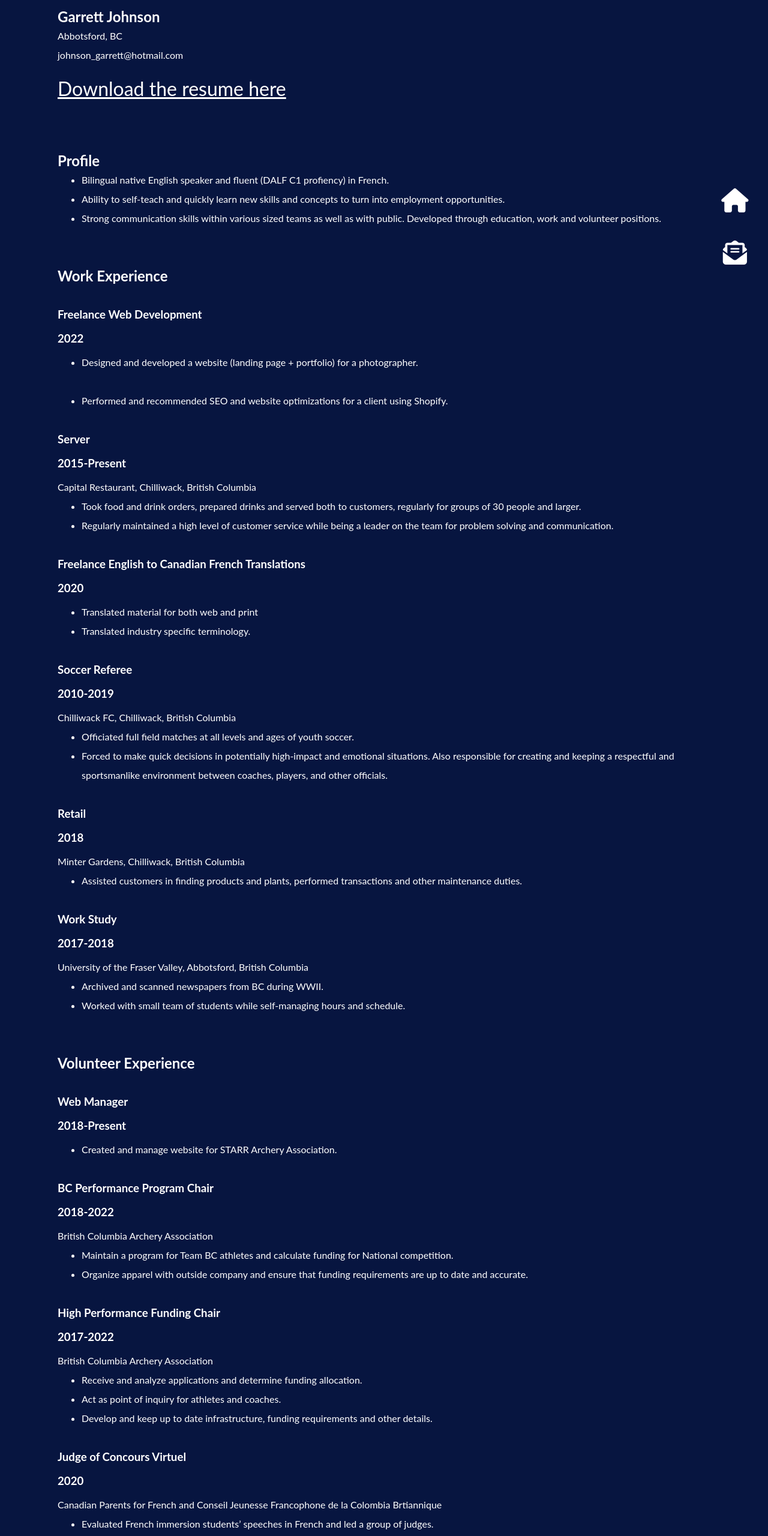
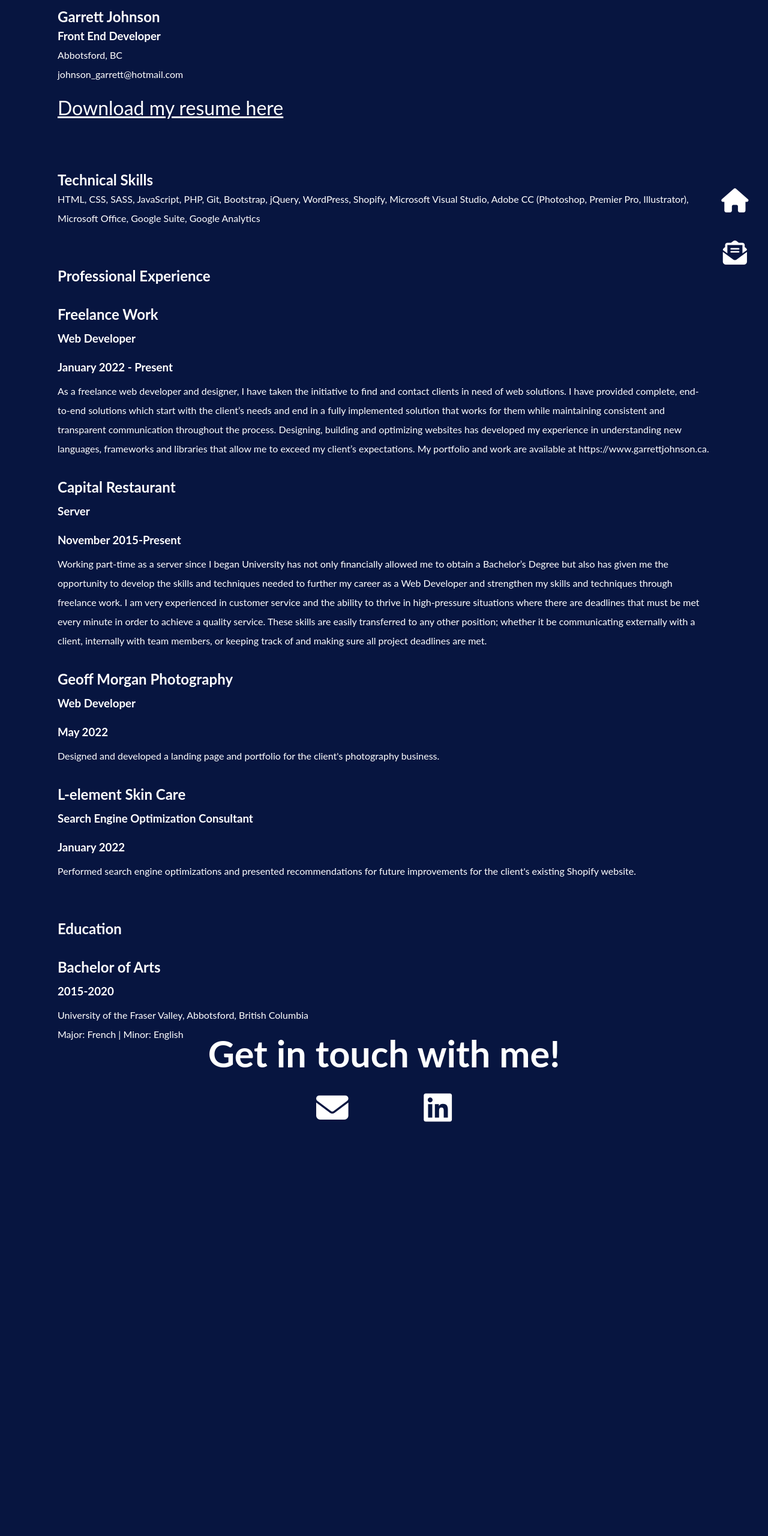
Before and after one commit to Garrett-J/Portfolio, a plain HTML site: page resume.html in a window 1280 px wide. Shown: the part 20-2580 px from the top of the page at 60% size. After the commit the page ends 2054 px from the top, so only its background shows below. Drawn offline with nearby package versions, Linux system fonts and the light colour scheme; a web font is replaced by a local one.

Commit message:
Added Capital Restaurant redesign and new resume

```diff
--- a/resume.html
+++ b/resume.html
@@ -24,272 +24,70 @@
 <div class="contact">
 
 <h2>Garrett Johnson</h2>
+<h3>Front End Developer</h3>
 <p>Abbotsford, BC</p>
 <p>johnson_garrett@hotmail.com</p>
 
 </div>
 
 
-    <a class="resumedownload" href="/ResumeGarrettJohnson.pdf" download="ResumeGarrettJohnson">Download the resume here</a>
+    <a class="resumedownload" href="/GarrettJohnsonResume.pdf" download="ResumeGarrettJohnson">Download my resume here</a>
+
+    <section class="skills">
+        <h2 class="sectiontitle">Technical Skills</h2>
+   <div class="container">
+          <p>HTML, CSS, SASS, JavaScript, PHP, Git, Bootstrap, jQuery, WordPress, Shopify, Microsoft Visual Studio, Adobe CC (Photoshop, Premier Pro, Illustrator), Microsoft Office, Google Suite, Google Analytics</p>
 
 
-<div class="profile">
-
-    <h2 class="sectiontitle">Profile</h2>
-    <ul>
-        <li>
-            Bilingual native English speaker and fluent (DALF C1 profiency) in French.
-        </li>
-        <li>
-            Ability to self-teach and quickly learn new skills and concepts to turn into employment opportunities.
-        </li>
-        <li>
-            Strong communication skills within various sized teams as well as with public. Developed through education, work and volunteer positions.
-        </li>
-    </ul>
-
-</div>
 
 <div class="workexperience">
 
-    <h2 class="sectiontitle">Work Experience</h2>
+    <h2 class="sectiontitle">Professional Experience</h2>
 
     <div class="container">
-        <h3 class="resumeitem">Freelance Web Development</h3>
-        <h3 class="resumedate">2022</h3>
-        <ul>
-            <li>
-                Designed and developed a website (landing page + portfolio) for a photographer.
-            </li>
-            <br>
-            <li>
-                Performed and recommended SEO and website optimizations for a client using Shopify.
-            </li>
-
-        </ul>
+        <h2 class="resumeitem">Freelance Work</h2>
+        <h3 class="resumedate">Web Developer</h3>
+        <h3 class="resumedate">January 2022 - Present</h3>
+        <p>As a freelance web developer and designer, I have taken the initiative to find and contact clients in need of web solutions. I have provided complete, end-to-end solutions which start with the client’s needs and end in a fully implemented solution that works for them while maintaining consistent and transparent communication throughout the process. Designing, building and optimizing websites has developed my experience in understanding new languages, frameworks and libraries that allow me to exceed my client’s expectations. My portfolio and work are available at https://www.garrettjohnson.ca. </p>
+    </div>
+    <div class="container">
+        <h2 class="resumeitem">Capital Restaurant</h2>
+        <h3 class="resumedate">Server</h3>
+        <h3 class="resumedate">November 2015-Present</h3>
+        <p>Working part-time as a server since I began University has not only financially allowed me to obtain a Bachelor’s Degree but also has given me the opportunity to develop the skills and techniques needed to further my career as a Web Developer and strengthen my skills and techniques through freelance work. I am very experienced in customer service and the ability to thrive in high-pressure situations where there are deadlines that must be met every minute in order to achieve a quality service. These skills are easily transferred to any other position; whether it be communicating externally with a client, internally with team members, or keeping track of and making sure all project deadlines are met. </p>
     </div>
 
     <div class="container">
-        <h3 class="resumeitem">Server</h3>
-        <h3 class="resumedate">2015-Present</h3>
-        <p>Capital Restaurant, Chilliwack, British Columbia</p>
-        <ul>
-            <li>
-                Took food and drink orders, prepared drinks and served both to customers, regularly for groups of 30 people and larger.
-            </li>
-            <li>
-                Regularly maintained a high level of customer service while being a leader on the team for problem solving and communication.
-            </li>
-        </ul>
+        <h2 class="resumeitem">Geoff Morgan Photography</h2>
+        <h3 class="resumedate">Web Developer</h3>
+        <h3 class="resumedate">May 2022</h3>
+        <p>Designed and developed a landing page and portfolio for the client's photography business. </p>
     </div>
 
     <div class="container">
-        <h3 class="resumeitem">Freelance English to Canadian French Translations</h3>
-        <h3 class="resumedate">2020</h3>
-        <ul>
-            <li>
-                Translated material for both web and print
-            </li>
-            <li>
-                Translated industry specific terminology.
-            </li>
-        </ul>
-    </div>
-
-    <div class="container">
-        <h3 class="resumeitem">Soccer Referee</h3>
-        <h3 class="resumedate">2010-2019</h3>
-        <p>Chilliwack FC, Chilliwack, British Columbia</p>
-        <ul>
-            <li>
-                Officiated full field matches at all levels and ages of youth soccer.
-            </li>
-            <li>
-                Forced to make quick decisions in potentially high-impact and emotional situations. Also responsible for creating and keeping a respectful and sportsmanlike environment between coaches, players, and other officials.
-            </li>
-        </ul>
-    </div>
-
-    <div class="container">
-        <h3 class="resumeitem">Retail</h3>
-        <h3 class="resumedate">2018</h3>
-        <p>Minter Gardens, Chilliwack, British Columbia</p>
-        <ul>
-            <li>
-                Assisted customers in finding products and plants, performed transactions and other maintenance duties.
-            </li>
-        </ul>
-    </div>
-
-    <div class="container">
-        <h3 class="resumeitem">Work Study</h3>
-        <h3 class="resumedate">2017-2018</h3>
-        <p>University of the Fraser Valley, Abbotsford, British Columbia</p>
-        <ul>
-            <li>
-                Archived and scanned newspapers from BC during WWII.
-            </li>
-            <li>
-                Worked with small team of students while self-managing hours and schedule.
-            </li>
-        </ul>
+        <h2 class="resumeitem">L-element Skin Care</h2>
+        <h3 class="resumedate">Search Engine Optimization Consultant</h3>
+        <h3 class="resumedate">January 2022</h3>
+        <p>Performed search engine optimizations and presented recommendations for future improvements for the client's existing Shopify website. </p>
     </div>
 
 </div>
 
-<div class="volunteerexperience">
-
-    <h2 class="sectiontitle">Volunteer Experience</h2>
-
-    <div class="container">
-        <h3 class="resumeitem">Web Manager</h3>
-        <h3 class="resumedate">2018-Present</h3>
-        <ul>
-            <li>
-                Created and manage website for STARR Archery Association.
-            </li>
-        </ul>
-    </div>
-
-    <div class="container">
-        <h3 class="resumeitem">BC Performance Program Chair</h3>
-        <h3 class="resumedate">2018-2022</h3>
-        <p>British Columbia Archery Association</p>
-        <ul>
-            <li>
-                Maintain a program for Team BC athletes and calculate funding for National competition.
-            </li>
-            <li>
-                Organize apparel with outside company and ensure that funding requirements are up to date and accurate.
-            </li>
-        </ul>
-    </div>
-
-    <div class="container">
-        <h3 class="resumeitem">High Performance Funding Chair</h3>
-        <h3 class="resumedate">2017-2022</h3>
-        <p>British Columbia Archery Association</p>
-        <ul>
-            <li>
-                Receive and analyze applications and determine funding allocation.
-            </li>
-            <li>
-                Act as point of inquiry for athletes and coaches.
-            </li>
-            <li>
-                Develop and keep up to date infrastructure, funding requirements and other details.
-            </li>
-        </ul>
-    </div>
-
-    <div class="container">
-        <h3 class="resumeitem">Judge of Concours Virtuel</h3>
-        <h3 class="resumedate">2020</h3>
-        <p>Canadian Parents for French and Conseil Jeunesse Francophone de la Colombia Brtiannique</p>
-        <ul>
-            <li>
-                Evaluated French immersion students’ speeches in French and led a group of judges.
-            </li>
-        </ul>
-    </div>
-
-</div>
 
 <section class="education">
 <h2 class="sectiontitle">Education</h2>
 
 <div class="container">
-    <h3 class="resumeitem">Masters in French Literature</h3>
-    <h3 class="resumedate">2020</h3>
-    <p>Simon Fraser University, Burnaby, British Columbia</p>
-    <ul>
-        <li>
-            Focus on Franco-colombian literature.
-        </li>
-        <li>
-            Awarded Graduate Fellowship.
-        </li>
-        <li>
-            Completed one semester.
-        </li>
-    </ul>
+    <h2 class="resumeitem">Bachelor of Arts</h2>
+    <h3 class="resumedate">2015-2020</h3>
+    <p>University of the Fraser Valley, Abbotsford, British Columbia</p>
+    <p>Major: French | Minor: English</p>
 </div>
 
-<div class="container">
-    <h3 class="resumeitem">Bachelor of Arts</h3>
-    <h3 class="resumedate">2015-2020</h3>
-    <p>University of the Fraser Valley, Abbotsford, British Columbia</p>
-    <ul>
-        <li>
-            French major and English minor
-        </li>
-        <li>
-            Dean's list (Winter 2018, Winter 2020)
-        </li>
-        <li>
-            Extra credit classes in Communications, Media and Communications and Computer Information Systems.
-        </li>
-    </ul>
-</div>
 
-<div class="container">
-    <h3 class="resumeitem">Study Abroad</h3>
-    <h3 class="resumedate">2018</h3>
-    <p>Université Laval, Quebec City, Québec</p>
-    <ul>
-        <li>
-            Spent one semester living in Québec and studying courses in a completly French university.
-        </li>
-    </ul>
-</div>
-
-<div class="container">
-    <h3 class="resumeitem">Completion of French Immersion Program</h3>
-    <h3 class="resumedate">2012-2015</h3>
-    <p>Sardis Secondary School, Chilliwack, British Columbia</p>
-    <ul>
-        <li>
-            British Columbia Certificate of Graduation
-        </li>
-        <li>
-            Diplôme de fin d’études secondaires en Colombie-Britannique
-        </li>
-    </ul>
-</div>
 
 </section>
 
-<section class="certifications">
-<h2 class="sectiontitle">Certifications/Language</h2>
-
-<div class="container">
-    <h3 class="resumeitem">DALF C1</h3>
-    <h3 class="resumedate">2019</h3>
-    <p>Certification of fluency in French</p>
-</div>
-
-</section>
-
-<section class="skills">
-<h2 class="sectiontitle">Software and Technologies</h2>
-
-<h3 class="resumeitem">Software</h3>
-<ul>
-    <li>
-        Microsoft Office (Word, Excel, PowerPoint), Adobe Photoshop, Adobe Premier Pro, Google Suite (Docs, Sheets, Slides, Forms)
-    </li>
-</ul>
-
-<h3 class="resumeitem">Technologies</h3>
-<ul>
-    <li>
-        HTML5, CSS3, JavaScript, PHP, jQuery, SASS, GIT, WordPress, GitHub
-    </li>
-</ul>
-
-</section>
-
-<h2 class="resumeitem">References available upon request</h2>
 
 </div>
 <section class="footer" id="footer">
```
Also changed, not shown: capital.html (added, +94 -0 lines), index.html (+3 -3 lines), img/capital-mobiledemo.png (added), img/capitaldemo.png (added), 3 other files.
